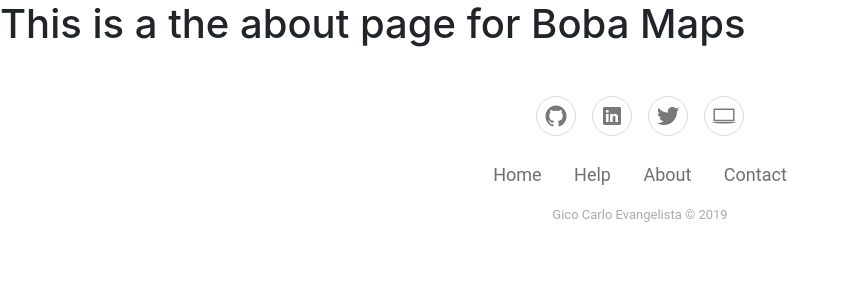
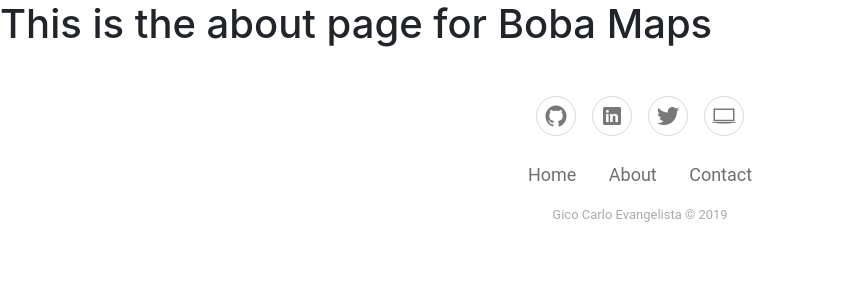
Before and after one commit to gicocarlo/Boba-Maps, a Django app: page /about/ in a window 1280 px wide. Shown: the part 72-372 px from the top of the page, without its empty margins (0-849 px from the left). Run offline with Django 3.2, Linux system fonts and the light colour scheme; some libraries are stand-ins or nearby versions.

Commit message:
add links to footer

```diff
--- a/src/templates/about.html
+++ b/src/templates/about.html
@@ -1,5 +1,5 @@
 {% extends 'base.html' %}
 
 {% block body %}
-  <h1>This is a the about page for Boba Maps</h1>
+  <h1>This is the about page for Boba Maps</h1>
 {% endblock %}
--- a/src/templates/foot.html
+++ b/src/templates/foot.html
@@ -3,9 +3,9 @@
         <div class="social"><a href="https://github.com/RiceAbove" target="_blank"><i class="icon ion-social-github"></i></a><a href="https://www.linkedin.com/in/gico/" target="_blank"><i class="icon ion-social-linkedin"></i></a><a href="https://twitter.com/RiceAbove" target="_blank"><i class="icon ion-social-twitter"></i></a><a href="https://gicocarlo.me/" target="_blank"><i class="icon ion-laptop"></i></a></div>
         <ul class="list-inline">
             <li class="list-inline-item"><a href="/">Home</a></li>
-            <li class="list-inline-item"><a href="#">Help</a></li>
+            <!-- <li class="list-inline-item"><a href="#">Help</a></li> -->
             <li class="list-inline-item"><a href="/about">About</a></li>
-            <li class="list-inline-item"><a href="#">Contact</a></li>
+            <li class="list-inline-item"><a href="/contact">Contact</a></li>
         </ul>
         <p class="copyright">Gico Carlo Evangelista © 2019</p>
     </footer>
```
